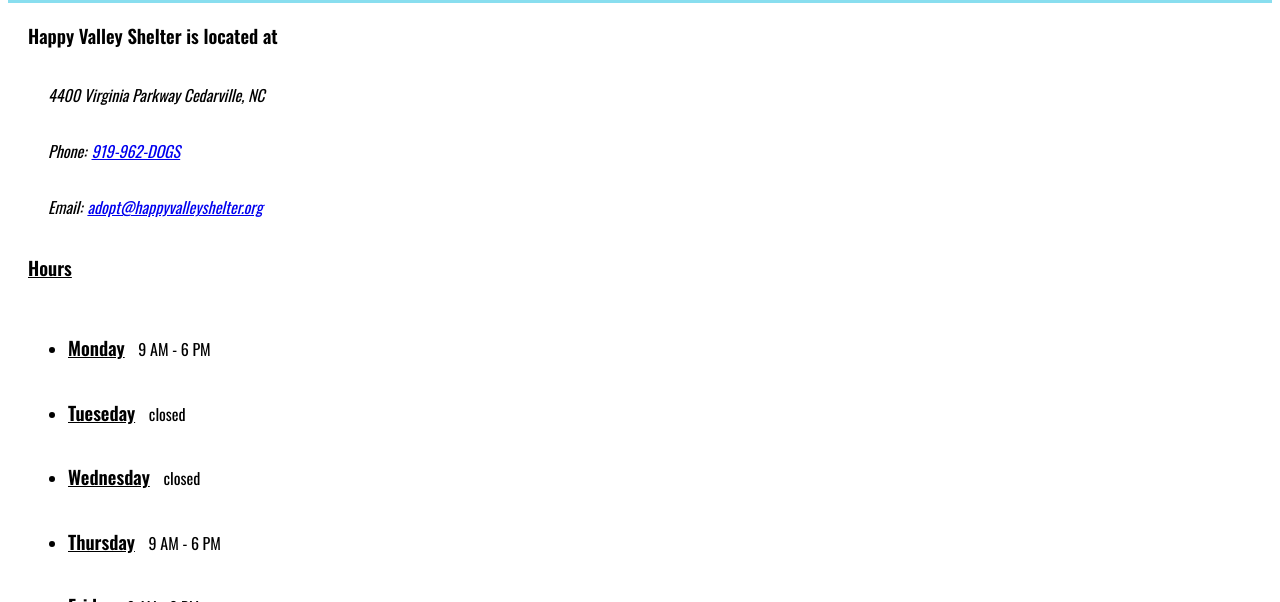
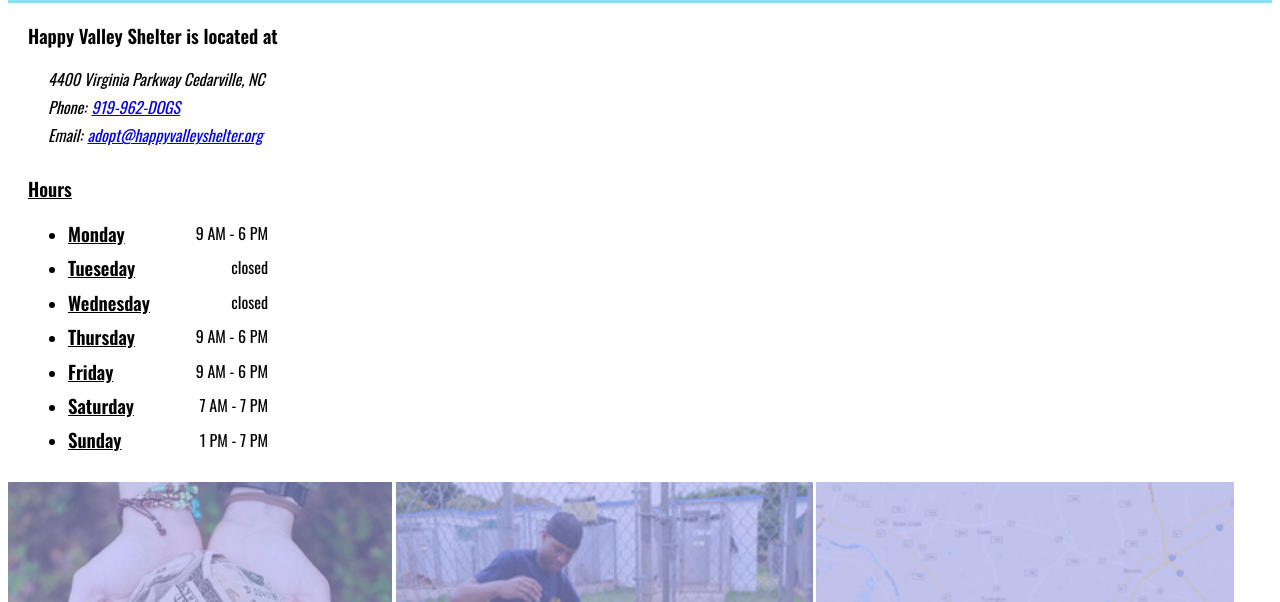
Before and after one commit to Momentum-Team-18/css-dog-adoption-website-Exo2142, a plain HTML site: page contact.html in a window 1280 px wide. Shown: the part 125-727 px from the top of the page. Drawn offline with nearby package versions, Linux system fonts and the light colour scheme.

Commit message:
i keep saying that im done and then I find something else to tweak, aint that the life

```diff
--- a/styles.css
+++ b/styles.css
@@ -87,7 +87,7 @@ header a:hover {
 }
 
 .pupper {
-  margin: 2px;
+  margin: 4px;
   border: 1px solid grey;
   border-radius: 20px;
   text-align: center;
@@ -125,23 +125,36 @@ header a:hover {
 
 #email, #phoneNum, #address {
     padding-left: 20px;
+    margin-bottom: -12px;
 }
 
 #email a, #phoneNum a{
     padding-left: 5px;
 }
+.dates {
+    margin: 40px 0;
+}
 
-.dates h3, p{
-    display: inline-block;
+.date {
+    display: flex;
+    max-width: 200px;
+    margin-bottom: -30px;
+    margin-top: -20px;
+    justify-content: space-between;
+
+}
+.date p {
+    font-size: 16px;
+    padding-left: 5px;
+    padding-top: 4px;
+
 }
 
 .dates h3 {
     text-decoration: underline;
 }
 
-.dates p {
-    padding-left: 10px;
-}
+
 
 /* Footer ---------------------------------*/
 .footlink {
```
